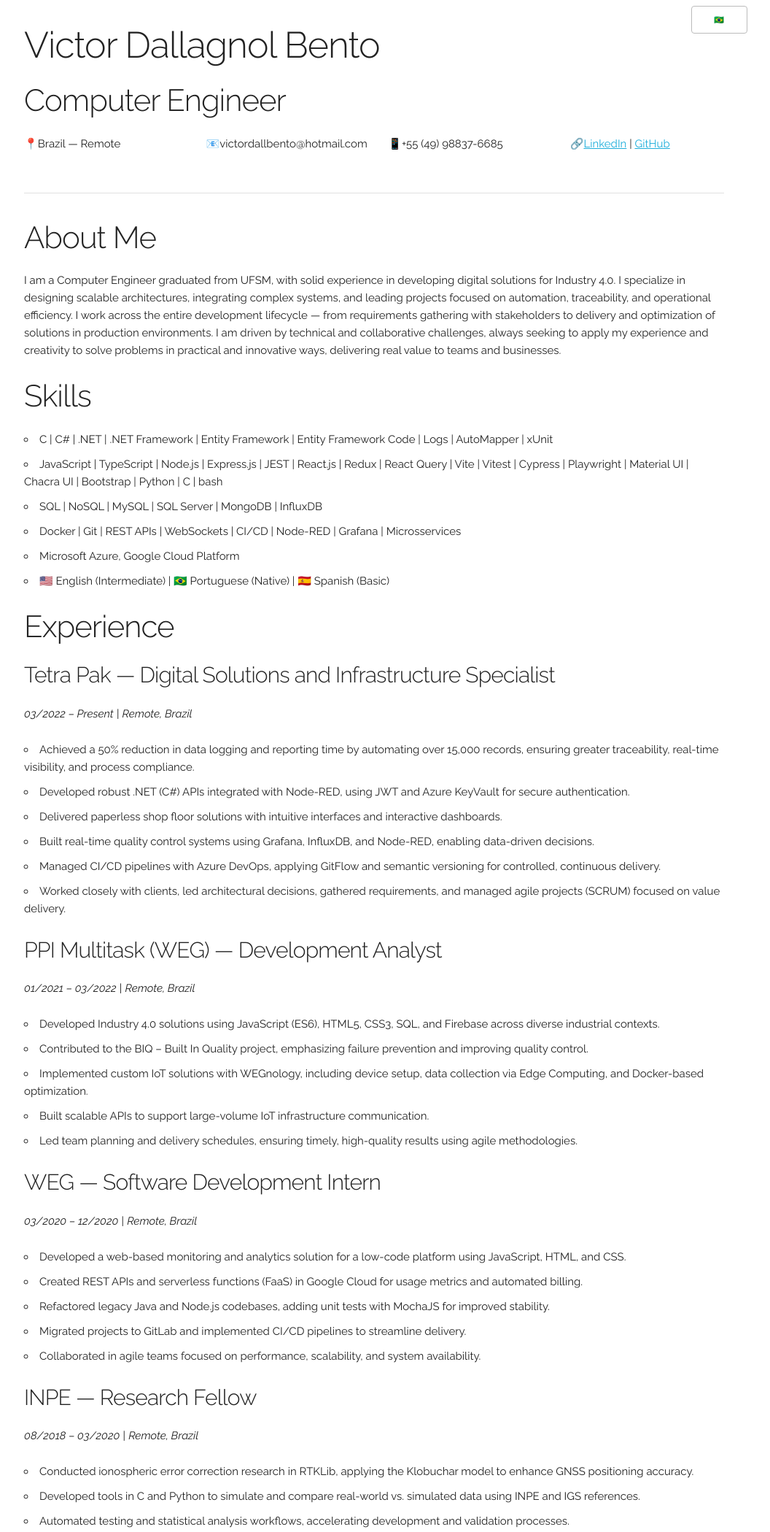
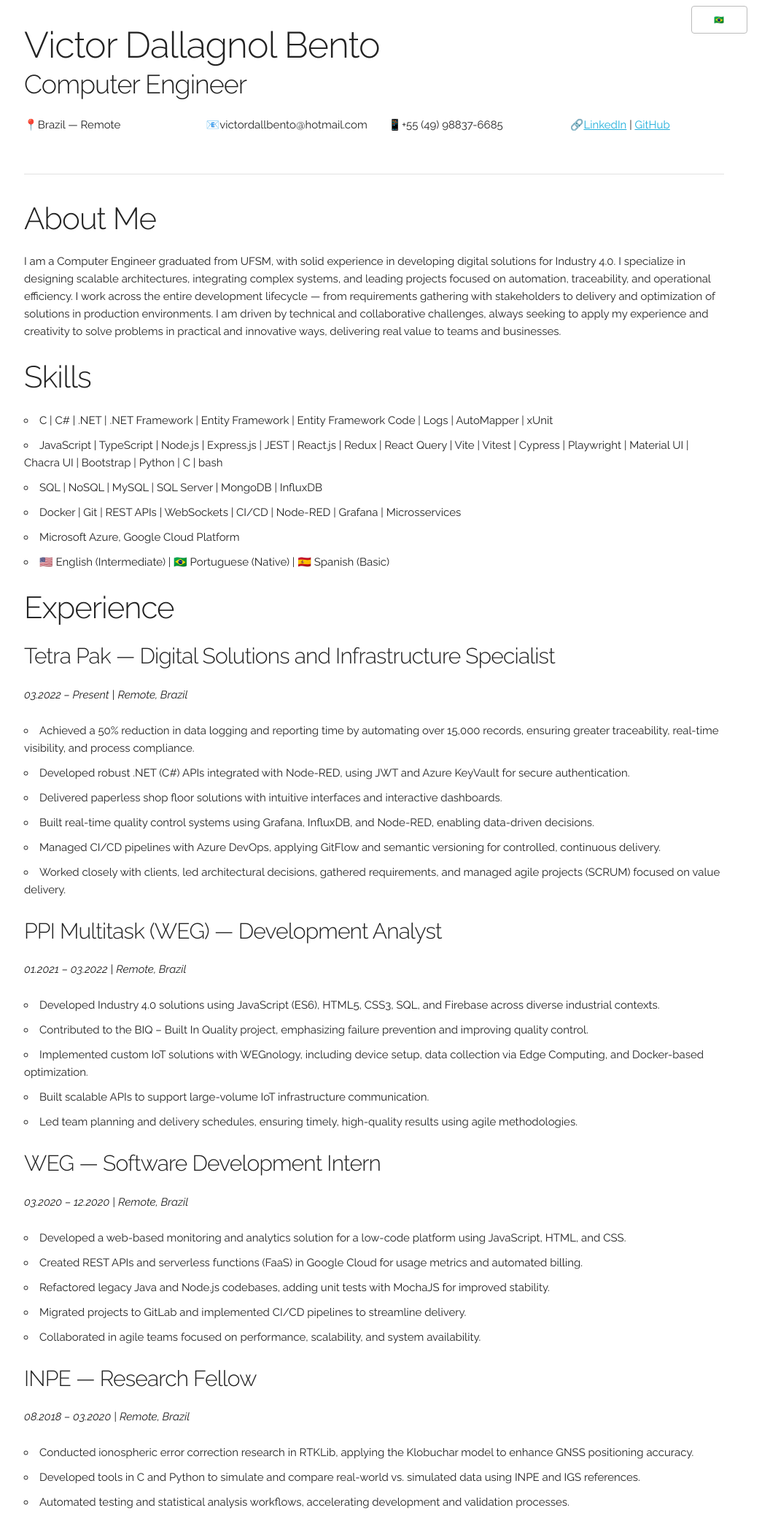
Before and after one commit to bentodvictor/curriculum-vitae, a plain HTML site: page index.html in a window 1280 px wide. Shown: the top 2099 px of the page at 73% size, without its empty margins (127-1183 px from the left). Drawn offline with Linux system fonts and the light colour scheme.

Commit message:
add spaces in title and fix date format

```diff
--- a/index.html
+++ b/index.html
@@ -20,6 +20,12 @@
       }
       .info {
         text-wrap-mode: nowrap;
+      }
+      div .title > h1 {
+        margin-bottom: 0;
+      }
+      div .title > h3 {
+        margin-bottom: 2rem;
       }
 
       /* Utility Classes */
@@ -55,10 +61,10 @@
   <body>
     <div class="container">
       <div class="row">
-        <div class="eleven columns">
+        <div class="eleven columns title">
           <br />
           <h1>Victor Dallagnol Bento</h1>
-          <h2>Computer Engineer</h2>
+          <h3>Computer Engineer</h3>
         </div>
         <div class="one columns">
           <a class="button" href="index-br.html">🇧🇷</a>
@@ -123,7 +129,7 @@
 
       <h2>Experience</h2>
       <h4>Tetra Pak — Digital Solutions and Infrastructure Specialist</h4>
-      <p><em>03/2022 – Present | Remote, Brazil</em></p>
+      <p><em>03.2022 – Present | Remote, Brazil</em></p>
       <ul>
         <li>
           Achieved a 50% reduction in data logging and reporting time by
@@ -154,7 +160,7 @@
       </ul>
 
       <h4>PPI Multitask (WEG) — Development Analyst</h4>
-      <p><em>01/2021 – 03/2022 | Remote, Brazil</em></p>
+      <p><em>01.2021 – 03.2022 | Remote, Brazil</em></p>
       <ul>
         <li>
           Developed Industry 4.0 solutions using JavaScript (ES6), HTML5, CSS3,
@@ -180,7 +186,7 @@
       </ul>
 
       <h4>WEG — Software Development Intern</h4>
-      <p><em>03/2020 – 12/2020 | Remote, Brazil</em></p>
+      <p><em>03.2020 – 12.2020 | Remote, Brazil</em></p>
       <ul>
         <li>
           Developed a web-based monitoring and analytics solution for a low-code
@@ -205,7 +211,7 @@
       </ul>
 
       <h4>INPE — Research Fellow</h4>
-      <p><em>08/2018 – 03/2020 | Remote, Brazil</em></p>
+      <p><em>08.2018 – 03.2020 | Remote, Brazil</em></p>
       <ul>
         <li>
           Conducted ionospheric error correction research in RTKLib, applying
```
Also changed, not shown: index-br.html (+11 -5 lines).
